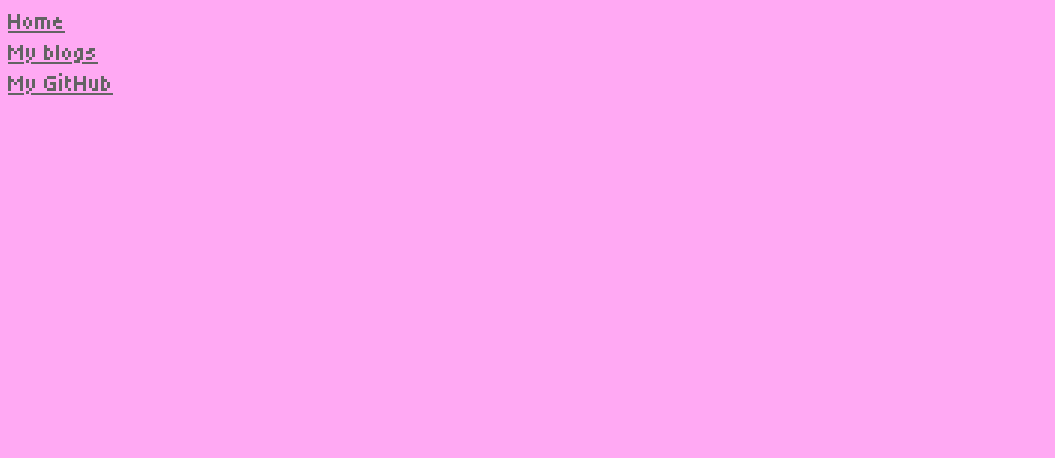
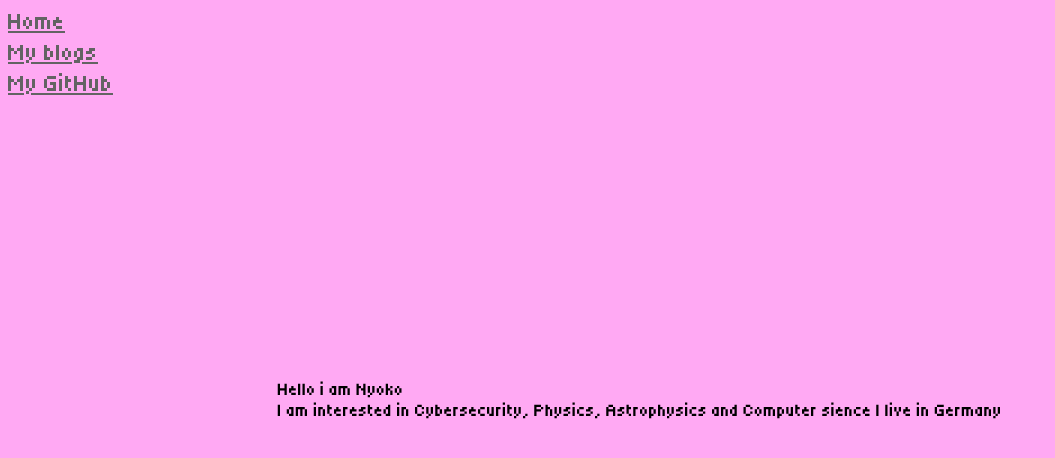
Before and after one commit to Nyoko-Prisau/Nyoko-Prisau, a plain HTML site: page html/about-me.html in a window 1280 px wide. Shown: the whole page, without its empty margins (0-1055 px from the left). Drawn offline with Linux system fonts and the light colour scheme.

Commit message:
modified:   css/about-me-style.css 	modified:   html/about-me.html

```diff
--- a/css/about-me-style.css
+++ b/css/about-me-style.css
@@ -2,7 +2,6 @@
     font-family: 'Tiny5'; /*a name to be used later*/
     src: url('../Tiny5-Regular.ttf'); /*URL to font*/
 }
-
 body{
     background-color: #ffa9f3;
 }
@@ -20,3 +19,18 @@ body{
     align-items: left;
     gap: 4px;
 }
+
+.about-me{
+    position: fixed;
+    inset: 0;
+    width: fit-content;
+    height: fit-content;
+    margin: auto;
+}
+
+.text-about-me{
+    font-family: "Tiny5", sans-serif;
+    font-weight: 400;
+    font-style: normal;
+    font-size: large;
+}
--- a/html/about-me.html
+++ b/html/about-me.html
@@ -7,6 +7,13 @@
     <link rel="stylesheet" href="../css/about-me-style.css">
 </head>
 <body>
+    <div class="about-me">
+        <div class="text-about-me">
+            <a>Hello i am Nyoko <br></a>
+            <a>I am interested in Cybersecurity, Physics, Astrophysics and Computer sience</a>
+            <a>I live in Germany</a>
+        </div>
+    </div>
     <div class="menu">
         <a class="Links" href="../index.html">Home</a>
         <a class="Links" href="../html/blogs.html">My blogs</a>
```
